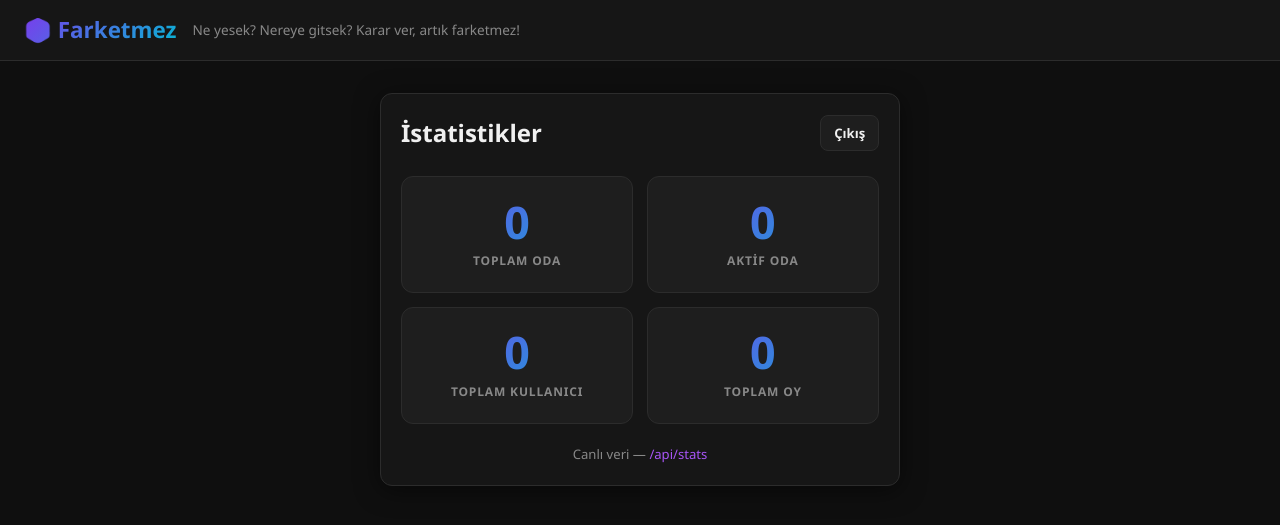
After one commit to ExaelXage/farketmez, a Flask app: page /admin in a window 1280 px wide. The commit adds this page. Shown: the top 525 px of the page. Run offline with Flask 3, Linux system fonts and the light colour scheme; the visitor is signed in with stand-in values (Sample User, id 1); data that the repository does not hold is empty.

Commit message:
Add simple analytics: /api/stats, /admin dashboard
- models.py: get_stats() returns total_rooms, active_rooms,
  total_users, total_votes via live COUNT queries
- routes/api.py: GET /api/stats — public JSON endpoint
- routes/room.py: GET/POST /admin — session-based password login
  (password: env ADMIN_PASSWORD, default "farketmez2024");
  GET /admin/logout clears session
- templates/admin.html: login form + 2x2 stats grid with gradient numbers
- style.css: stats-grid, stat-card, stat-value styles;
  input[type="password"] shares text input styles

Co-Authored-By: Claude Sonnet 4.6 <noreply@anthropic.com>

```diff
--- a/models.py
+++ b/models.py
@@ -201,6 +201,16 @@ def get_participant_votes(participant_id):
         ).fetchall()
 
 
+def get_stats():
+    with get_db() as conn:
+        return {
+            "total_rooms":  conn.execute("SELECT COUNT(*) FROM rooms").fetchone()[0],
+            "active_rooms": conn.execute("SELECT COUNT(*) FROM rooms WHERE status != 'completed'").fetchone()[0],
+            "total_users":  conn.execute("SELECT COUNT(*) FROM participants").fetchone()[0],
+            "total_votes":  conn.execute("SELECT COUNT(*) FROM votes").fetchone()[0],
+        }
+
+
 def award_result_scores(room_id):
     """
     Oylama bitince çağrılır. Kazanan/kaybeden bazlı puanları hesaplar,
--- a/routes/api.py
+++ b/routes/api.py
@@ -388,6 +388,11 @@ def finish(code):
     })
 
 
+@bp.route("/stats")
+def stats():
+    return jsonify(models.get_stats())
+
+
 @bp.route("/room/<code>/results")
 def room_results(code):
     room = models.get_room(code)
--- a/routes/room.py
+++ b/routes/room.py
@@ -1,6 +1,9 @@
+import os
 from flask import Blueprint, render_template, redirect, url_for, request, session, abort
 import models
 from config import Config
+
+ADMIN_PASSWORD = os.getenv("ADMIN_PASSWORD", "farketmez2024")
 
 bp = Blueprint("room", __name__)
 
@@ -54,6 +57,26 @@ def room_view(code):
     )
 
 
+@bp.route("/admin", methods=["GET", "POST"])
+def admin():
+    if request.method == "POST":
+        if request.form.get("password") == ADMIN_PASSWORD:
+            session["admin"] = True
+            return redirect(url_for("room.admin"))
+        return render_template("admin.html", authenticated=False, error="Yanlış şifre.")
+
+    if not session.get("admin"):
+        return render_template("admin.html", authenticated=False, error=None)
+
+    return render_template("admin.html", authenticated=True, stats=models.get_stats())
+
+
+@bp.route("/admin/logout")
+def admin_logout():
+    session.pop("admin", None)
+    return redirect(url_for("room.admin"))
+
+
 @bp.route("/room/<code>/join", methods=["POST"])
 def join(code):
     room = models.get_room(code)
--- a/static/css/style.css
+++ b/static/css/style.css
@@ -222,7 +222,8 @@ hr { border: none; border-top: 1px solid var(--border); margin: 1rem 0; }
 .form-group  { display: flex; flex-direction: column; gap: .4rem; }
 .form-group label { font-size: .85rem; color: var(--text-muted); font-weight: 600; }
 
-input[type="text"] {
+input[type="text"],
+input[type="password"] {
   background: var(--surface2);
   border: 1px solid var(--border);
   border-radius: 8px;
@@ -232,7 +233,8 @@ input[type="text"] {
   width: 100%;
   transition: border-color .2s;
 }
-input[type="text"]:focus { outline: none; border-color: var(--accent); }
+input[type="text"]:focus,
+input[type="password"]:focus { outline: none; border-color: var(--accent); }
 
 /* ===== Category Picker ===== */
 .category-picker { display: flex; gap: .75rem; }
@@ -654,6 +656,49 @@ input[type="text"]:focus { outline: none; border-color: var(--accent); }
 .rank-name  { flex: 1; font-size: .9rem; font-weight: 600; }
 .rank-score { font-size: .85rem; font-weight: 700; color: var(--accent); white-space: nowrap; }
 
+/* ===== Admin ===== */
+.admin-card {
+  max-width: 520px;
+  margin: 0 auto;
+}
+.admin-header {
+  display: flex;
+  justify-content: space-between;
+  align-items: center;
+  margin-bottom: 1.5rem;
+}
+.stats-grid {
+  display: grid;
+  grid-template-columns: repeat(2, 1fr);
+  gap: .85rem;
+}
+.stat-card {
+  background: var(--surface2);
+  border: 1px solid var(--border);
+  border-radius: var(--radius);
+  padding: 1.4rem 1rem;
+  text-align: center;
+  display: flex;
+  flex-direction: column;
+  gap: .4rem;
+}
+.stat-value {
+  font-size: 2.8rem;
+  font-weight: 800;
+  line-height: 1;
+  background: var(--gradient);
+  -webkit-background-clip: text;
+  -webkit-text-fill-color: transparent;
+  background-clip: text;
+}
+.stat-label {
+  font-size: .75rem;
+  font-weight: 700;
+  color: var(--text-muted);
+  text-transform: uppercase;
+  letter-spacing: .07em;
+}
+
 /* ===== Nasıl çalışır? ===== */
 .how-it-works {
   max-width: 480px;
--- /dev/null
+++ b/templates/admin.html
@@ -0,0 +1,50 @@
+{% extends "base.html" %}
+{% block title %}Admin — Farketmez{% endblock %}
+
+{% block content %}
+{% if not authenticated %}
+<div class="card card--join">
+  <h2>Admin Girişi</h2>
+  <p class="subtitle">İstatistikleri görmek için şifreyi gir.</p>
+  {% if error %}<p class="error-msg">{{ error }}</p>{% endif %}
+  <form method="POST" class="create-form">
+    <div class="form-group">
+      <label for="password">Şifre</label>
+      <input type="password" id="password" name="password" placeholder="••••••••" required autocomplete="current-password" />
+    </div>
+    <button type="submit" class="btn btn--primary btn--full">Giriş Yap</button>
+  </form>
+</div>
+
+{% else %}
+<div class="card admin-card">
+  <div class="admin-header">
+    <h2>İstatistikler</h2>
+    <a href="/admin/logout" class="btn btn--secondary btn--sm">Çıkış</a>
+  </div>
+
+  <div class="stats-grid">
+    <div class="stat-card">
+      <span class="stat-value">{{ stats.total_rooms }}</span>
+      <span class="stat-label">Toplam Oda</span>
+    </div>
+    <div class="stat-card">
+      <span class="stat-value">{{ stats.active_rooms }}</span>
+      <span class="stat-label">Aktif Oda</span>
+    </div>
+    <div class="stat-card">
+      <span class="stat-value">{{ stats.total_users }}</span>
+      <span class="stat-label">Toplam Kullanıcı</span>
+    </div>
+    <div class="stat-card">
+      <span class="stat-value">{{ stats.total_votes }}</span>
+      <span class="stat-label">Toplam Oy</span>
+    </div>
+  </div>
+
+  <p class="hint" style="margin-top:1.25rem;text-align:center">
+    Canlı veri — <a href="/api/stats">/api/stats</a>
+  </p>
+</div>
+{% endif %}
+{% endblock %}
```
